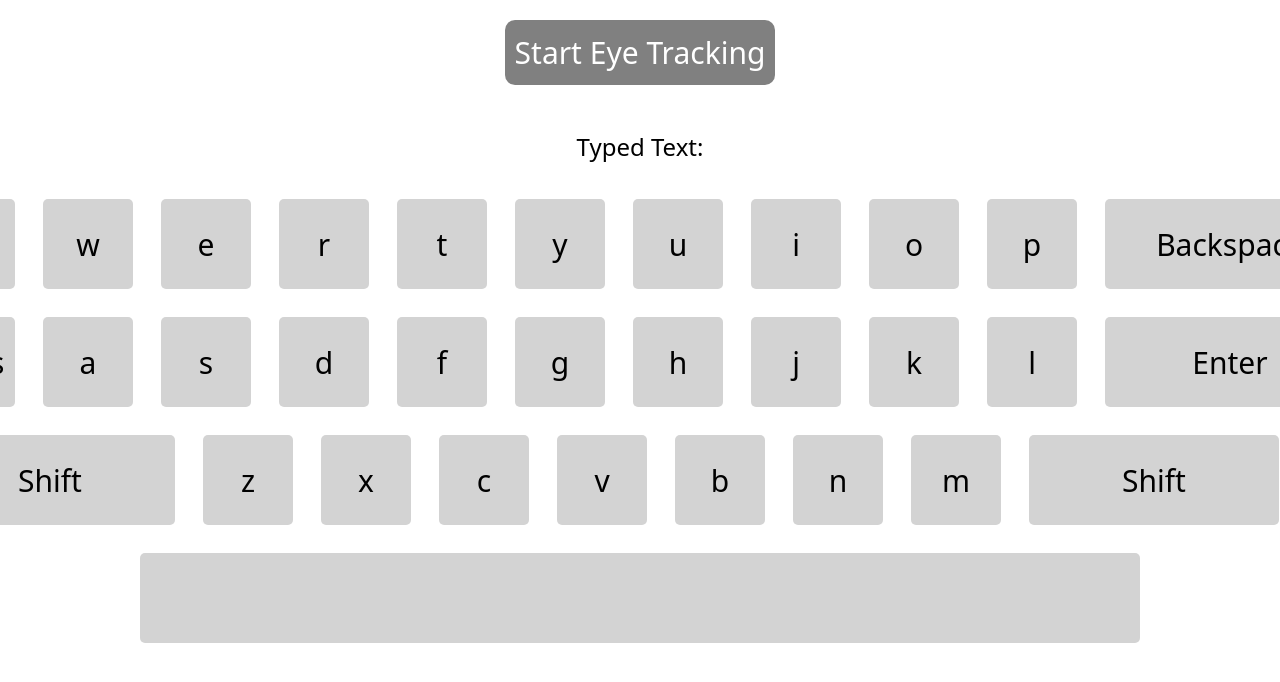
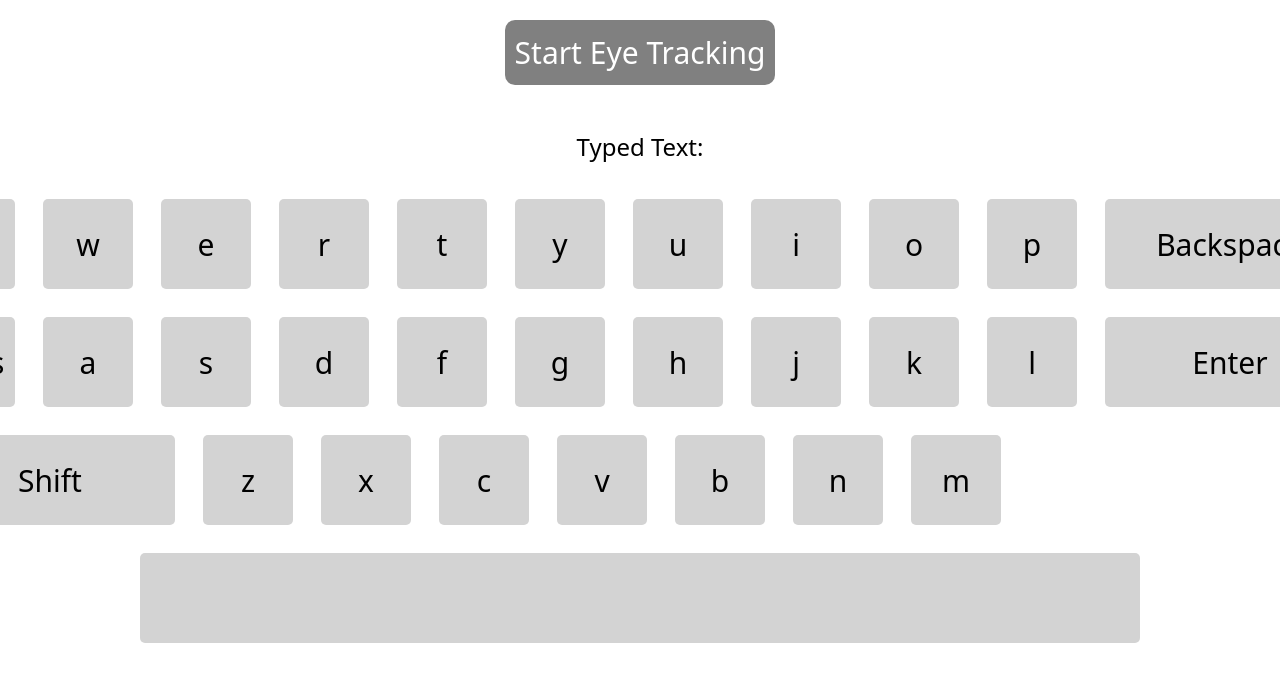
Before and after one commit to ghui9087/CSS480SpringUWBEyeTrackingKeyboard, a Next.js app: page / in a window 1280 px wide. Shown: the top 682 px of the page. Built offline with nearby package versions, Linux system fonts and the light colour scheme.

Commit message:
Remove second Shift button

```diff
--- a/src/pages/index.tsx
+++ b/src/pages/index.tsx
@@ -10,7 +10,7 @@ declare global {
 const QWERTY = [
   ['q', 'w', 'e', 'r', 't', 'y', 'u', 'i', 'o', 'p', 'Backspace'],
   ['Caps', 'a', 's', 'd', 'f', 'g', 'h', 'j', 'k', 'l', 'Enter'],
-  ['Shift', 'z', 'x', 'c', 'v', 'b', 'n', 'm', 'Shift'],
+  ['Shift', 'z', 'x', 'c', 'v', 'b', 'n', 'm'],
   ['Space']
 ];
 
@@ -125,7 +125,7 @@ const Home = () => {
     setIsShiftActive(prev => !prev);
     setKeyboardLayout(prevLayout =>
       prevLayout.map(row =>
-        row.map(k => (k !== 'Shift' && k !== 'Backspace' && k !== 'Space' && k !== 'Caps' ? toggleCase(k) : k))
+        row.map(k => (k !== 'Shift' && k !== 'Backspace' && k !== 'Space' && k !== 'Caps' && k != 'Enter' ? toggleCase(k) : k))
       )
     );
   };
@@ -134,7 +134,7 @@ const Home = () => {
     setIsCapsActive(prev => !prev);
     setKeyboardLayout(prevLayout =>
       prevLayout.map(row =>
-        row.map(k => (k !== 'Shift' && k !== 'Backspace' && k !== 'Space' && k !== 'Caps' ? toggleCase(k) : k))
+        row.map(k => (k !== 'Shift' && k !== 'Backspace' && k !== 'Space' && k !== 'Caps' && k != 'Enter' ? toggleCase(k) : k))
       )
     );
   };
```
